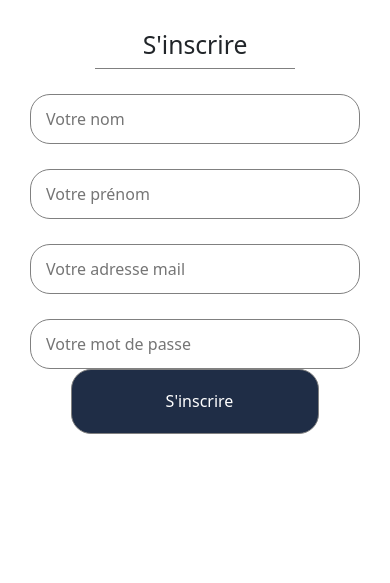
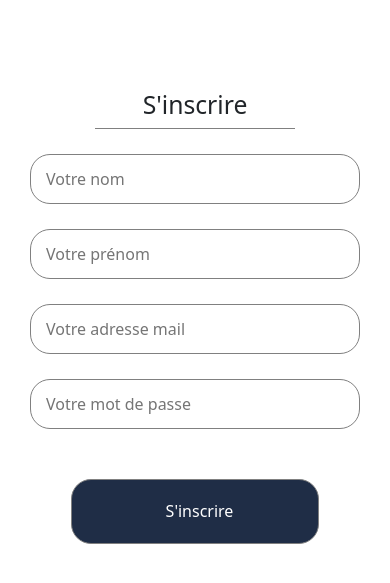
Before and after one commit to Antony013/sandwich, a PHP site: page /require/register/register.php in a window 390 px wide. Shown: the part 176-759 px from the top of the page. Run offline with PHP 8.4, Linux system fonts and the light colour scheme; some libraries are stand-ins or nearby versions.

Commit message:
Update index.css

```diff
--- a/projet_fin_annee_sandwich/index.css
+++ b/projet_fin_annee_sandwich/index.css
@@ -27,6 +27,9 @@ section {
 
 /* ----------------------------------- index ----------------------------------- */
 
+#section-index{
+	margin-top: 60px;
+}
 
 #container-index, #container-backoffice {
 	display: flex;
@@ -117,6 +120,10 @@ section {
 
 
 /* ----------------------------------- login ----------------------------------- */
+#section-register{
+	margin-top: 60px;
+}
+
 #container-login, #conteneur-login-backoffice, #container-register {
 	display: flex;
 	justify-content: center;
@@ -213,7 +220,7 @@ hr {
 		margin-top: 0;
 	}
 	#form-connect .btn-log, #form-regis .btn-reg {
-		margin: 0 35px;
+		margin-top: 50px;
 		width: 75%;
 	}
 	#box-reg button, #box-reg img, #box-ref button, #box-ref img {
```
